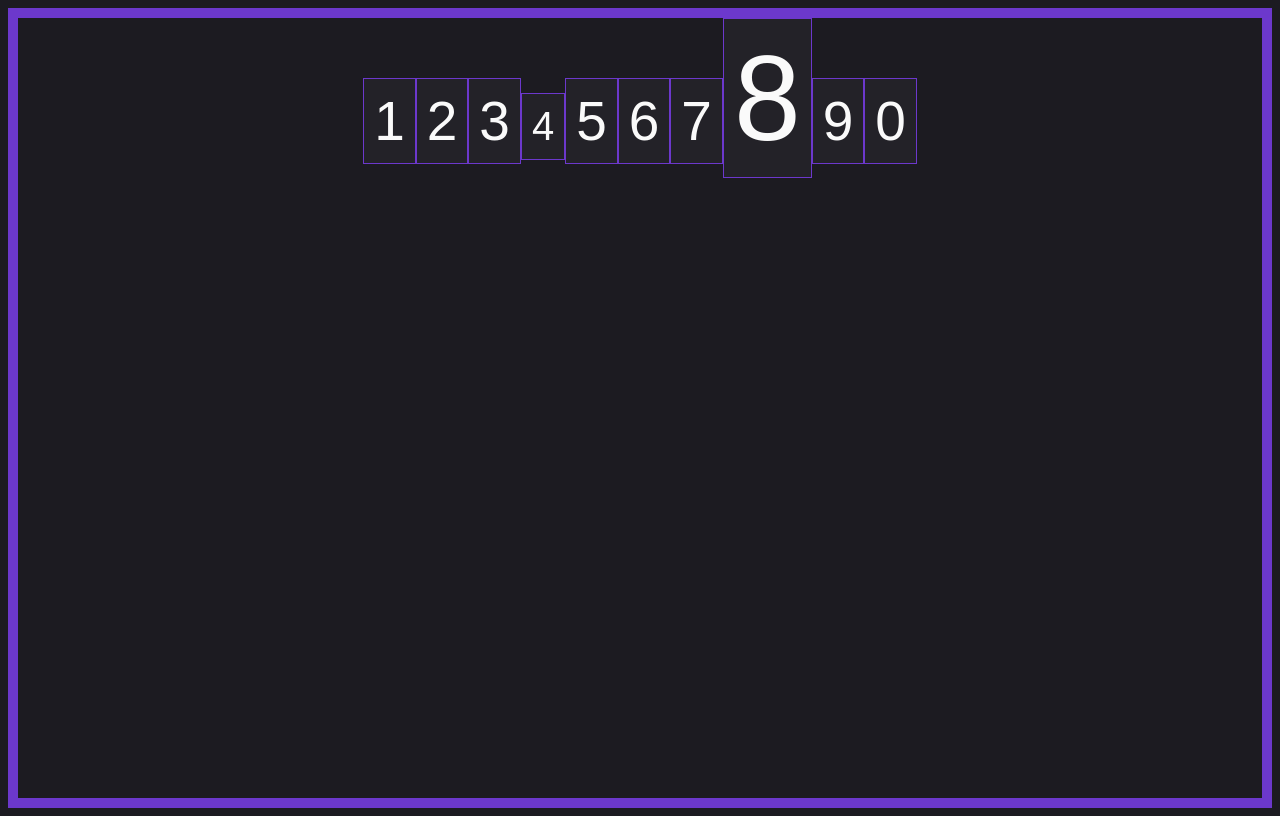
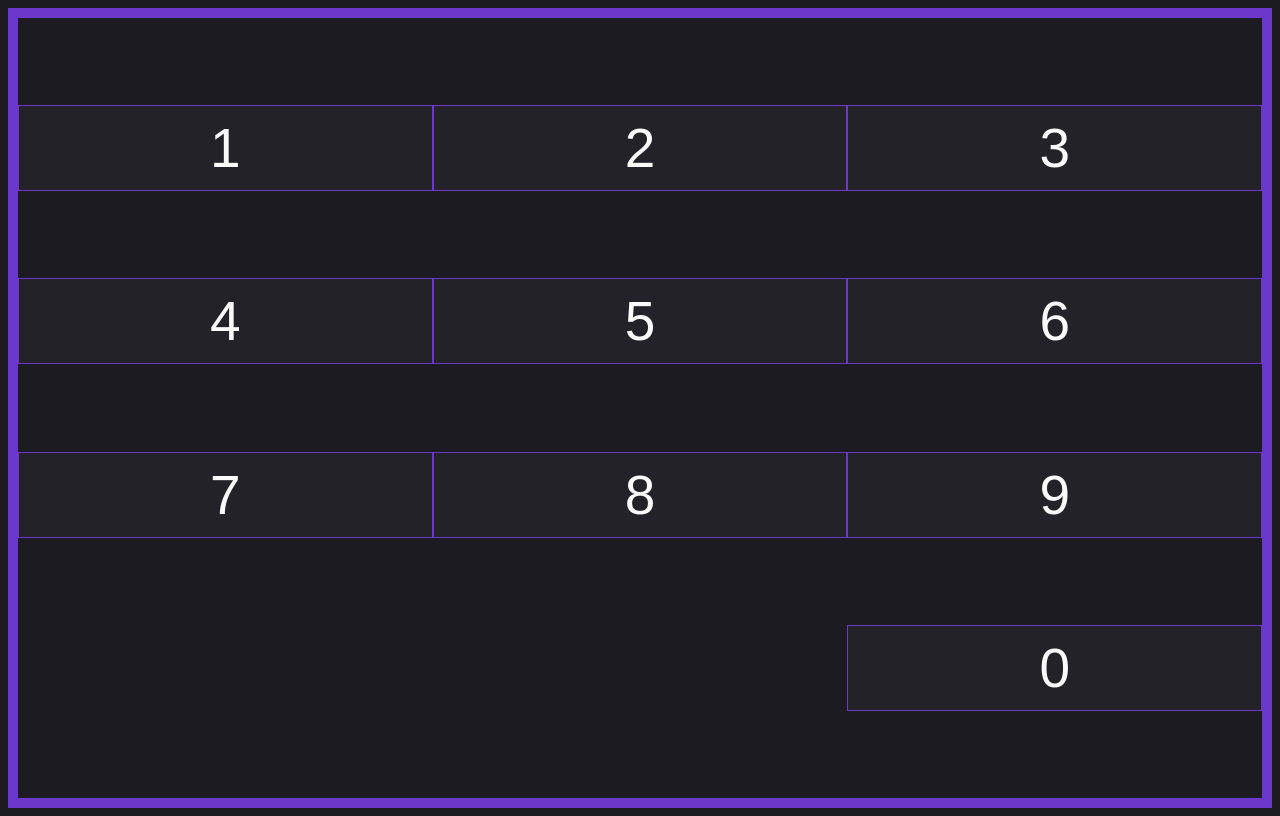
Before and after one commit to Artyr9292/adaptive__flexbox, a plain HTML site: page index.html in a window 1280 px wide. Drawn offline with Linux system fonts and the light colour scheme.

Commit message:
17.9. Align-content

```diff
--- a/index.css
+++ b/index.css
@@ -12,20 +12,16 @@ body {
 .container {
 	border: 10px solid #6c38cc;
 	display: flex;
+	flex-wrap: wrap;
 	height: 100vh;
-	justify-content: center;
-	align-items: baseline;
+	justify-content: right;
+	align-content:space-evenly;
 }
 
 .item {
 	background: #232228;
 	border: 1px solid #6c38cc ;
 	text-align: center;
+	width: calc(100% / 3);
 	padding: 10px;
 }
-.item4 {
-	font-size: 40px;
-}
-.item8 {
-	font-size: 120px;
-}
```
